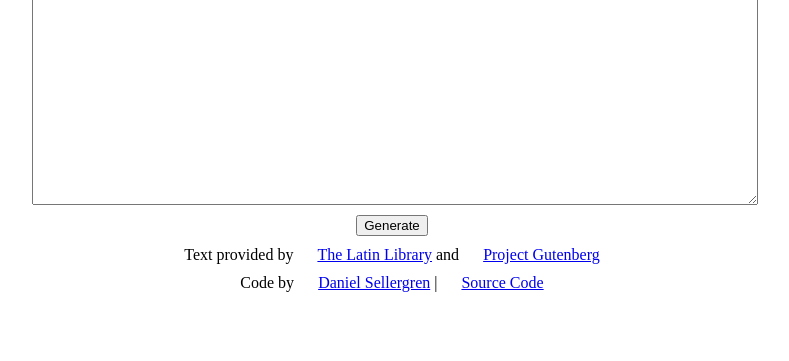
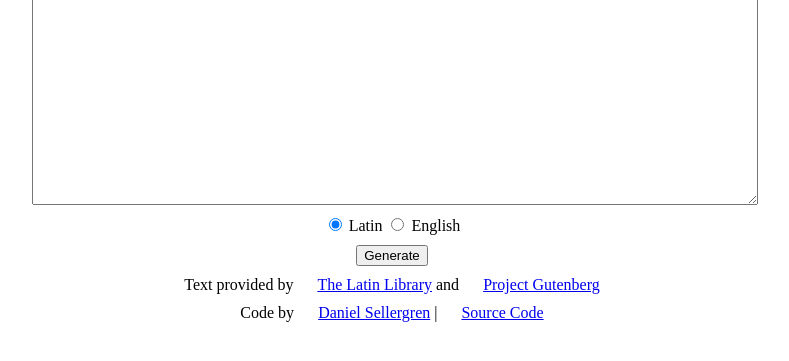
Before and after one commit to danielsellergren/lucretius-ipsum, a PHP site: page / in a window 1280 px wide. Shown: the part 128-489 px from the top of the page, without its empty margins (248-1037 px from the left). Run offline with PHP 8.4, Linux system fonts and the light colour scheme; some libraries are stand-ins or nearby versions.

Commit message:
Adds radio buttons for language selection

```diff
--- a/index.php
+++ b/index.php
@@ -14,6 +14,10 @@
 		</header>
 		<section id="ipsum">
 			<textarea></textarea>
+			<input type="radio" name="language" class="language" id="latin" checked="checked" />
+			<label>Latin</label>
+			<input type="radio" name="language" class="language" id="english" />
+			<label>English</label>
 			<button id="generate">Generate</button>
 		</section>
 		<footer>
--- a/lucretius.css
+++ b/lucretius.css
@@ -22,12 +22,16 @@ header h2 {
 section#ipsum {
 	clear: both;
 	width: 100%;
+	text-align: center;
 }
 section#ipsum textarea {
 	display: block;
 	width: 90%;
 	height: 200px;
 	margin: 0 5% 10px 5%;
+}
+section#ipsum input[type="radio"] {
+
 }
 section#ipsum button#generate {
 	clear: both;
```
